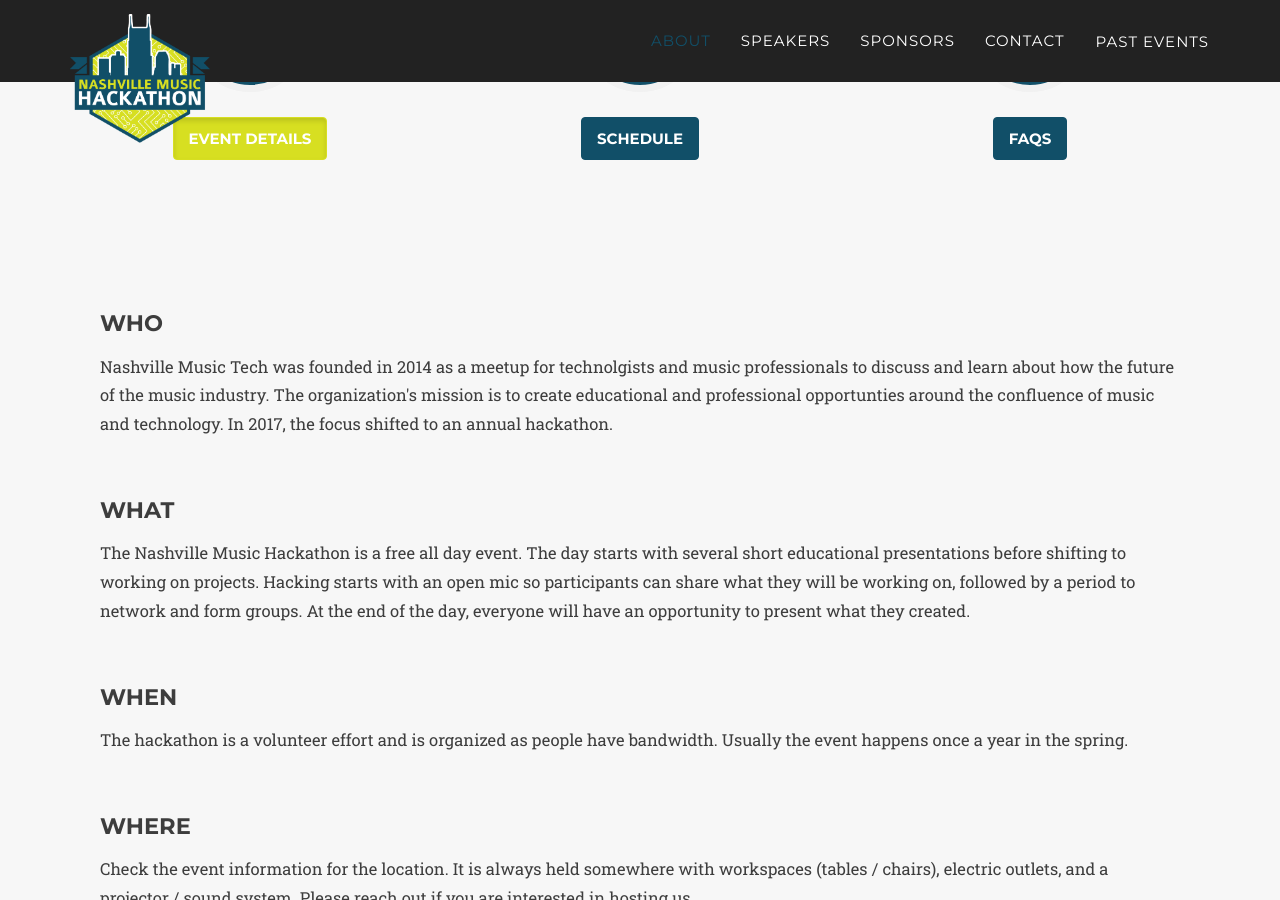
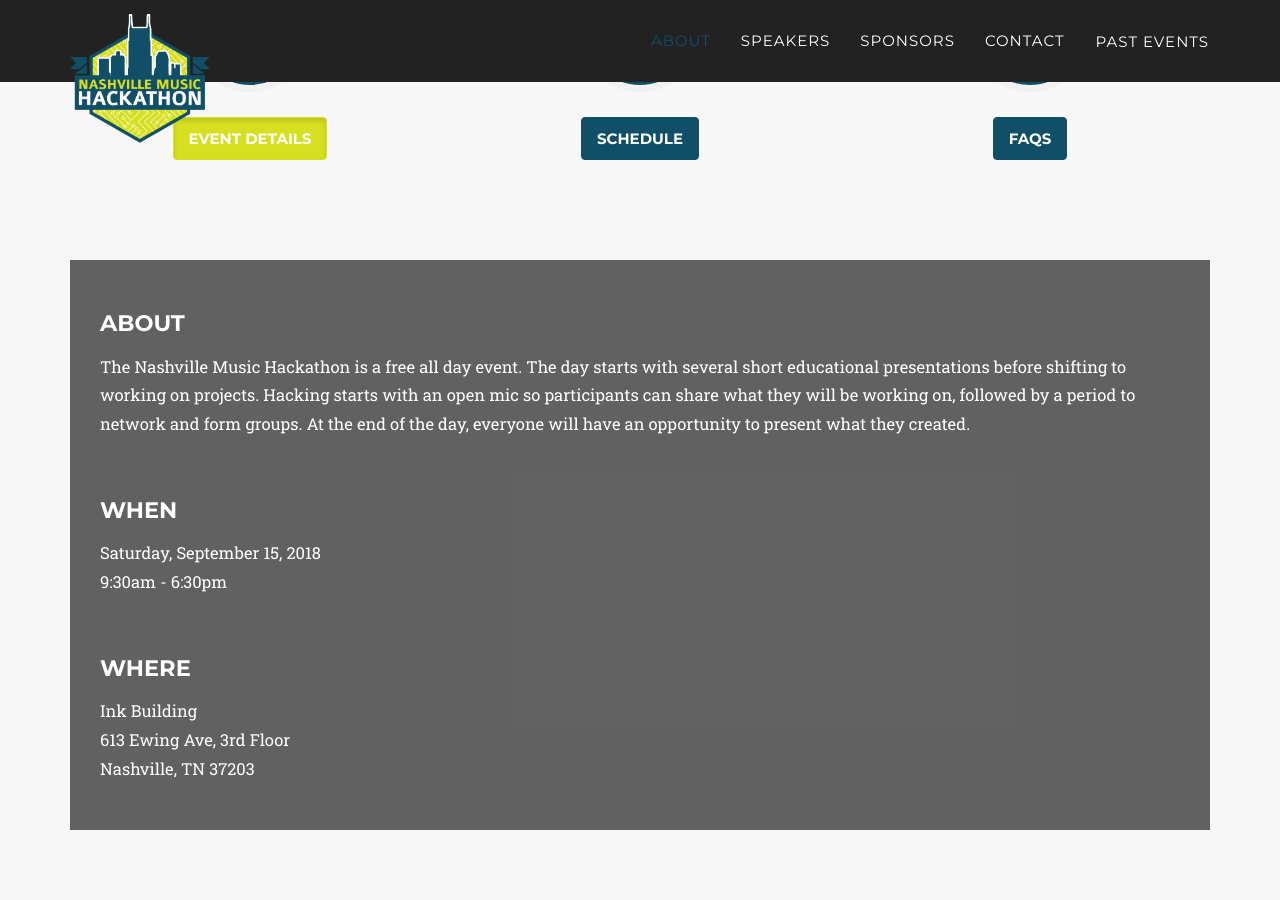
Before and after one commit to CoreyAR/nashville-music-hackathon, a Jekyll site: the page built from index.html, in a window 1280 px wide and 900 px high, scrolled down 1816 px. Built offline with Jekyll 4.4.1, drawn with Linux system fonts in a browser that asks for light colours; some web fonts are replaced; some of the changed text lies outside the part shown.

Commit message:
Update about section

```diff
--- a/_includes/current_data/about_sections/event_details.html
+++ b/_includes/current_data/about_sections/event_details.html
@@ -1,31 +1,21 @@
-<h2 class="second">Who</h2>
-<p>
-  Nashville Music Tech was founded in 2014 as a meetup for technolgists and music professionals to discuss and learn about how the future of the music industry.
-  The organization's mission is to create educational and professional opportunties around the confluence of music and technology.
-  In 2017, the focus shifted to an annual hackathon.
-</p>
-<br>
-<h2 class="second">What</h2>
+<div class="main-details">
+  <h2>About</h2>
+</div>
 <p>
   The Nashville Music Hackathon is a free all day event. The day starts with several short educational presentations before shifting to working on projects.
   Hacking starts with an open mic so participants can share what they will be working on, followed by a period to network and form groups. At the end of the day, everyone will have
   an opportunity to present what they created.
 </p>
-<br>
+<br/>
 <h2 class="second">When</h2>
 <p>
-  The hackathon is a volunteer effort and is organized as people have bandwidth. Usually the event happens once a year in the spring.
+  Saturday, September 15, 2018<br/>
+  9:30am - 6:30pm
 </p>
 <br>
 <h2 class="second">Where</h2>
 <p>
-  Check the event information for the location. It is always held somewhere with workspaces (tables / chairs), electric outlets, and a projector / sound system.
-  Please <a href="#contact"></a>reach out</a> if you are interested in hosting us.
+  Ink Building <br/>
+  613 Ewing Ave, 3rd Floor<br/>
+  Nashville, TN 37203 <br/>
 </p>
-<br>
-<h2 class="second">Why</h2>
-<p>
-  In short, because we love music and technology as creative, expressive, and challening endeavors.
-  Technology has always been a driver of music from how we create it to how we consume.
-  Hackathons are an interdisciplinary opportunity to explore problems and create solutions.
-</p>
--- a/_includes/current_data/about_sections/faqs.html
+++ b/_includes/current_data/about_sections/faqs.html
@@ -1,3 +1,6 @@
+<div class="main-details">
+    <h2>FAQS</h2>
+</div>
 <h2>WHO CAN JOIN?</h2>
 <p>
   Everyone is welcome! Compose a song using new technology, build a music VR experience, start building the next
@@ -14,3 +17,18 @@
 <p>
     We run lean and appreciate support in putting on the hackathon. If you'd like to present, make a cash / in-kind donation, or swap ideas, <a href="#contact">drop us a line.</a>
 </p>
+<br>
+<h2>WHY A MUSIC HACKATHON?</h2>
+<p>
+    In short, because we love music and technology as creative, expressive, and challenging endeavors.
+    Technology has always been a driver of music from how we create it to how we consume.
+    Hackathons are an interdisciplinary opportunity to explore problems and create solutions.
+    We hope this will help grow the music tech community in Nashville and create opportunities for others.
+</p>
+<br/>
+<h2>WHO ORGANIZES THE EVENT?</h2>
+<p>
+  Nashville Music Tech was founded in 2014 as a meetup for technolgists and music professionals to discuss and learn about how the future of the music industry.
+  The organization's mission is to create educational and professional opportunities around the confluence of music and technology.
+  In 2017, the focus shifted to an annual hackathon.
+</p>
--- a/_includes/current_data/about_sections/schedule.html
+++ b/_includes/current_data/about_sections/schedule.html
@@ -37,7 +36,7 @@
 </div>
 <div class="time-slot">
     <div class="left">
-        <h4>07:00pm</h4>
+        <h4>05:30pm</h4>
     </div>
     <div class="right">
         <h5>Demo / Performances</h5>
--- a/_sass/2017_sass/_about.scss
+++ b/_sass/2017_sass/_about.scss
@@ -43,6 +43,8 @@
 
 .tab-content {
   padding: 30px;
+  color: white;
+  background-color: rgba(61,61,61,0.8);
 }
 
 @media screen and (max-width : 1200px){
```
Also changed, not shown: other parts of _includes/current_data/about_sections/schedule.html (+1 -2 lines).
